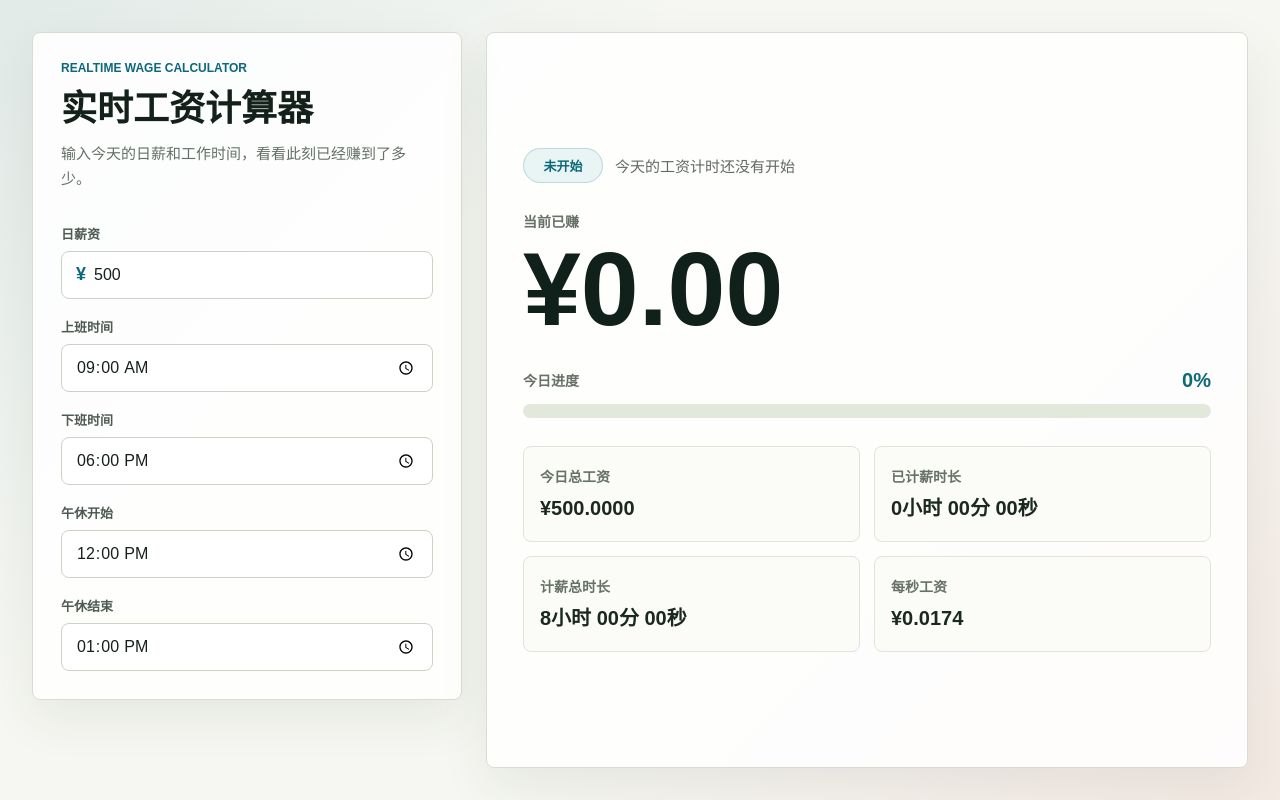
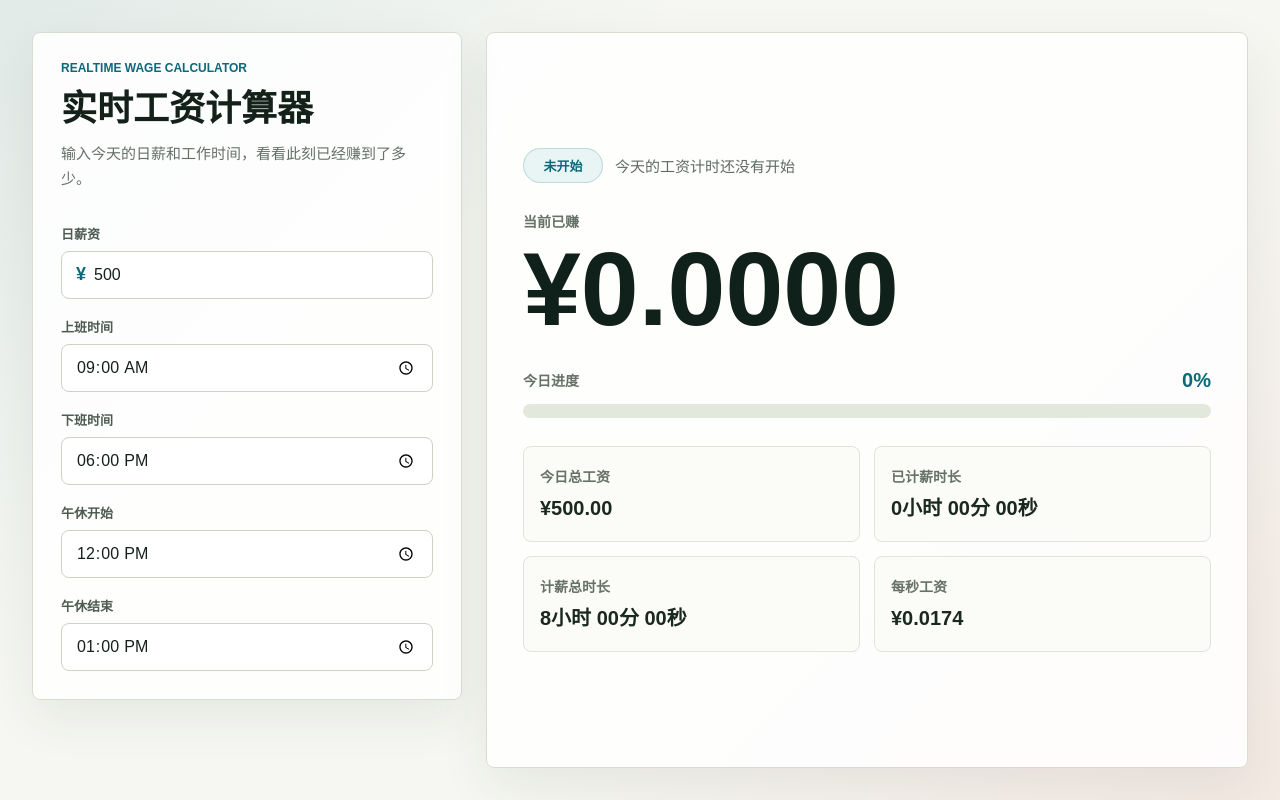
Before and after one commit to qilianmountain/realtime-wage-calculator, a Next.js app: page / in a window 1280 px wide. Built offline with nearby package versions, Linux system fonts and the light colour scheme.

Commit message:
Adjust wage display precision

```diff
--- a/src/app/page.tsx
+++ b/src/app/page.tsx
@@ -277,7 +277,7 @@ export default function Home() {
 
         <div className={styles.earnings}>
           <span>当前已赚</span>
-          <strong>{formatCurrency(calculation.earnedWage)}</strong>
+          <strong>{formatCurrency(calculation.earnedWage, 4)}</strong>
         </div>
 
         <div className={styles.progressBlock}>
@@ -296,7 +296,7 @@ export default function Home() {
         <div className={styles.statsGrid}>
           <div>
             <span>今日总工资</span>
-            <strong>{formatCurrency(calculation.dailyWage, 4)}</strong>
+            <strong>{formatCurrency(calculation.dailyWage)}</strong>
           </div>
           <div>
             <span>已计薪时长</span>
```
